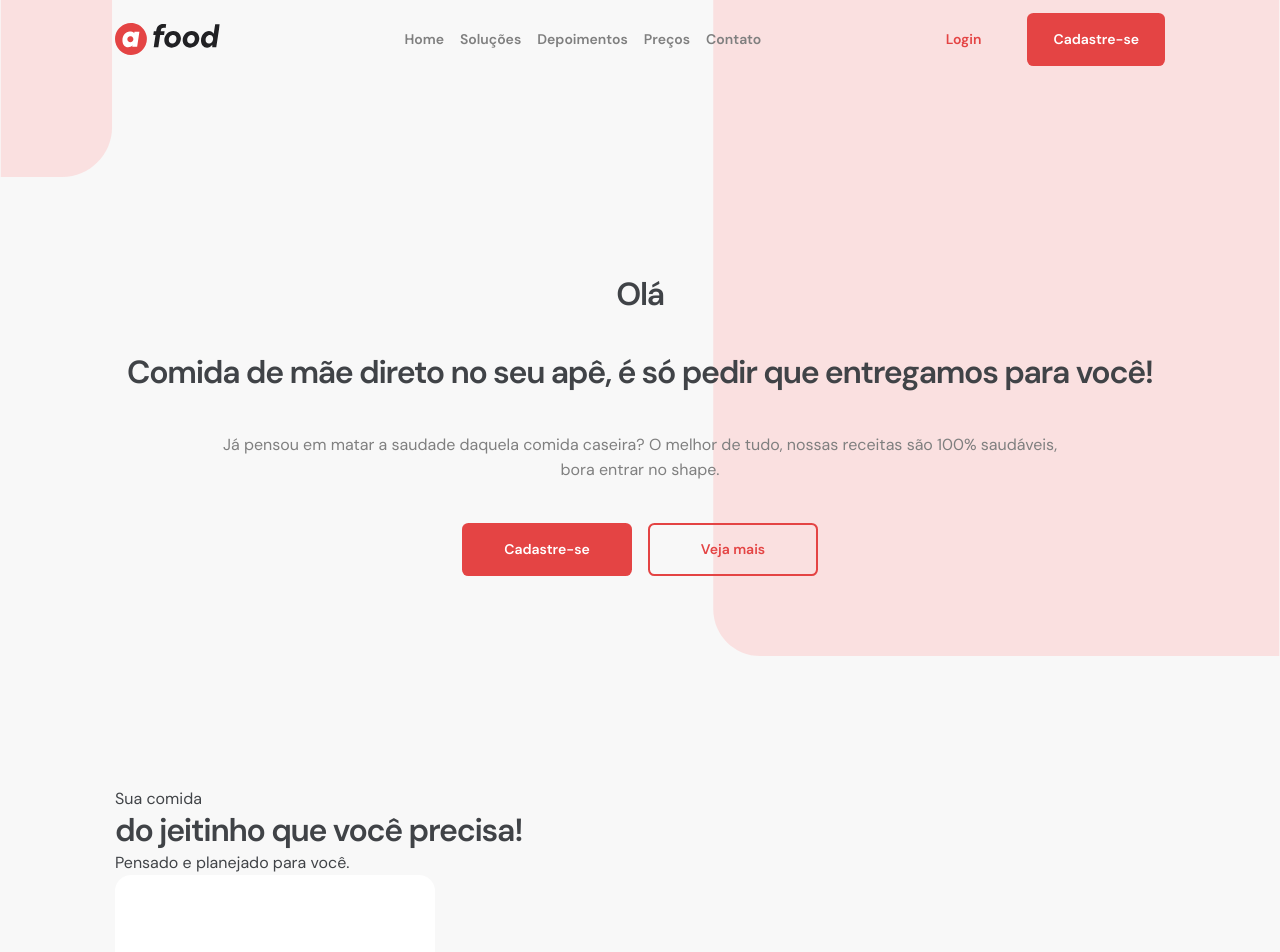
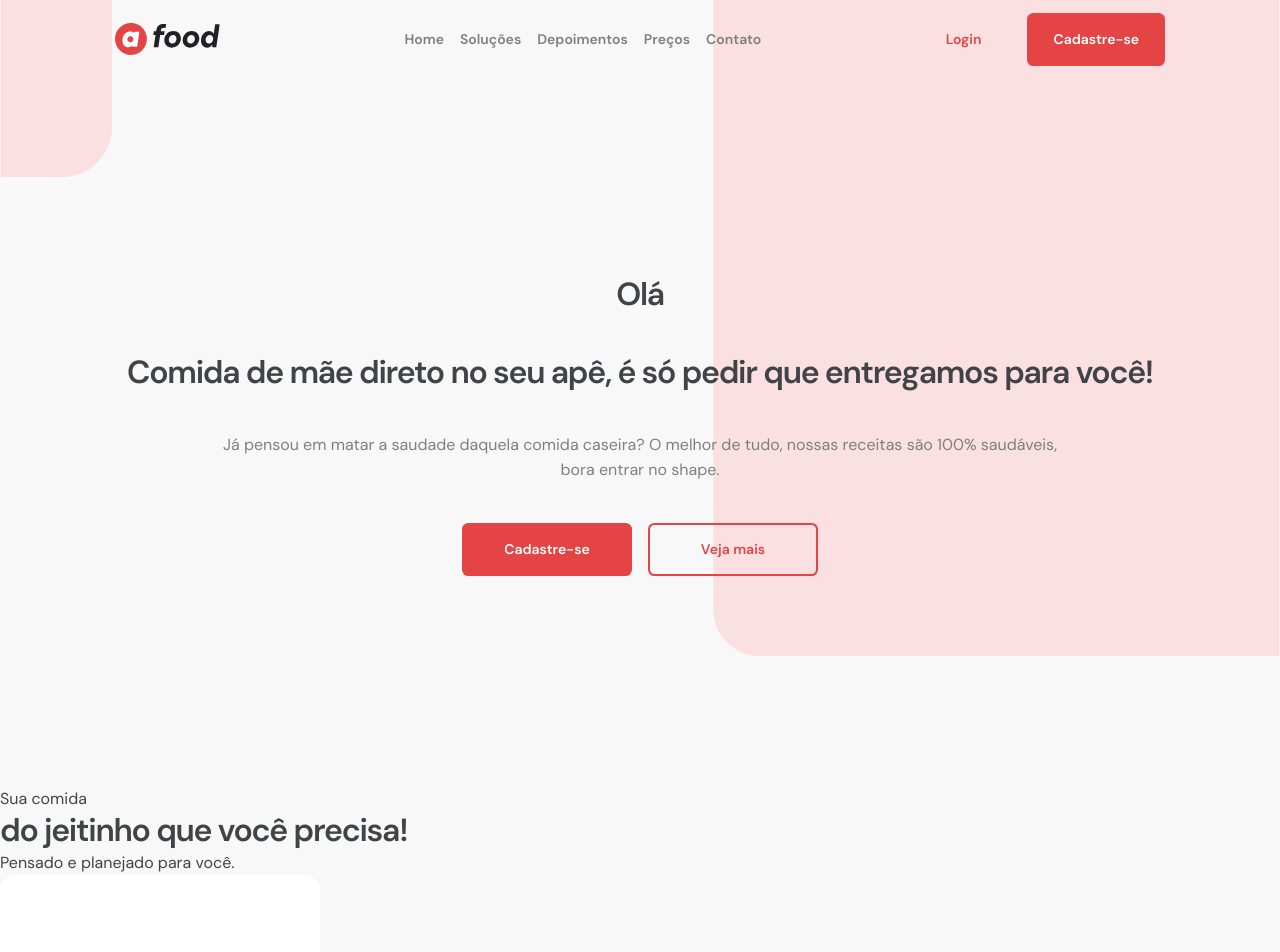
Before and after one commit to anaclaraberga/afood.company, a React (Create React App) app: page / in a window 1280 px wide. Shown: the top 952 px of the page. Built offline with nearby package versions, Linux system fonts and the light colour scheme.

Commit message:
Added: Card section

```diff
--- a/src/pages/Home.tsx
+++ b/src/pages/Home.tsx
@@ -15,6 +15,7 @@ export default function Home() {
     return (
         <BrowserRouter>
             <Header />
+
             <section id="hero">
 
                 <span className="desktop-only">
@@ -48,9 +49,9 @@ export default function Home() {
                     </div>
             </section>
 
-            <section id="card section">
+            <section id="card-section">
 
-                    <div className="container content">
+                    <div>
                         <h4>
                             Sua comida
                         </h4>
@@ -62,7 +63,9 @@ export default function Home() {
                         <p>
                             Pensado e planejado para você.
                         </p>
+                    </div>
 
+                    <div className="card-row">
                         <Card text='Comida quentinha' subtext='Peça agora!' src={FoodIcon}/>
                     </div>
             </section>
```
